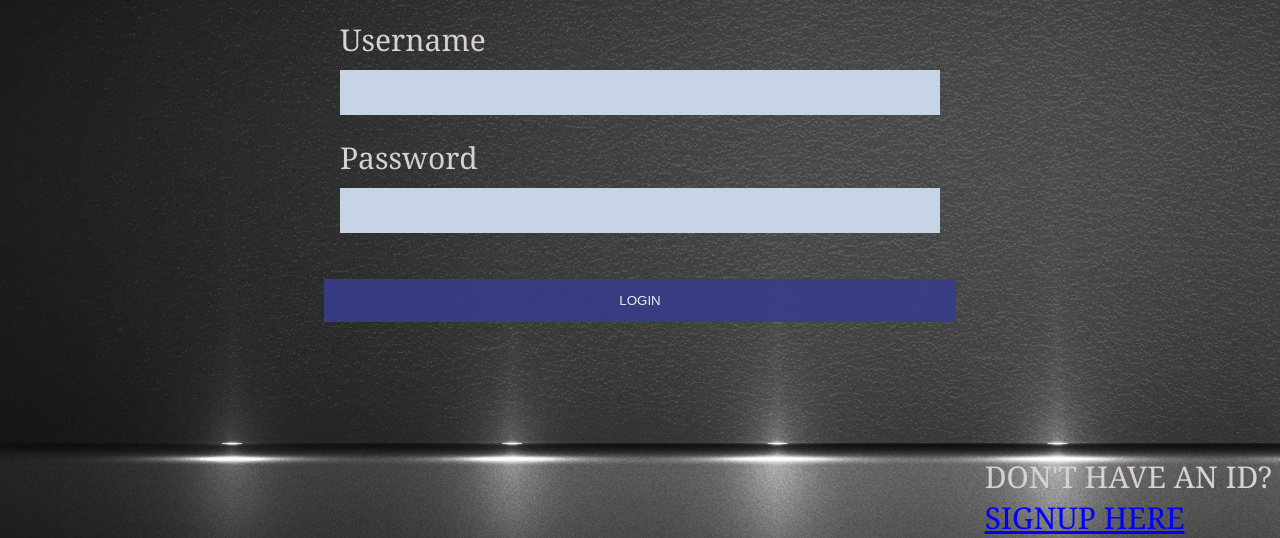
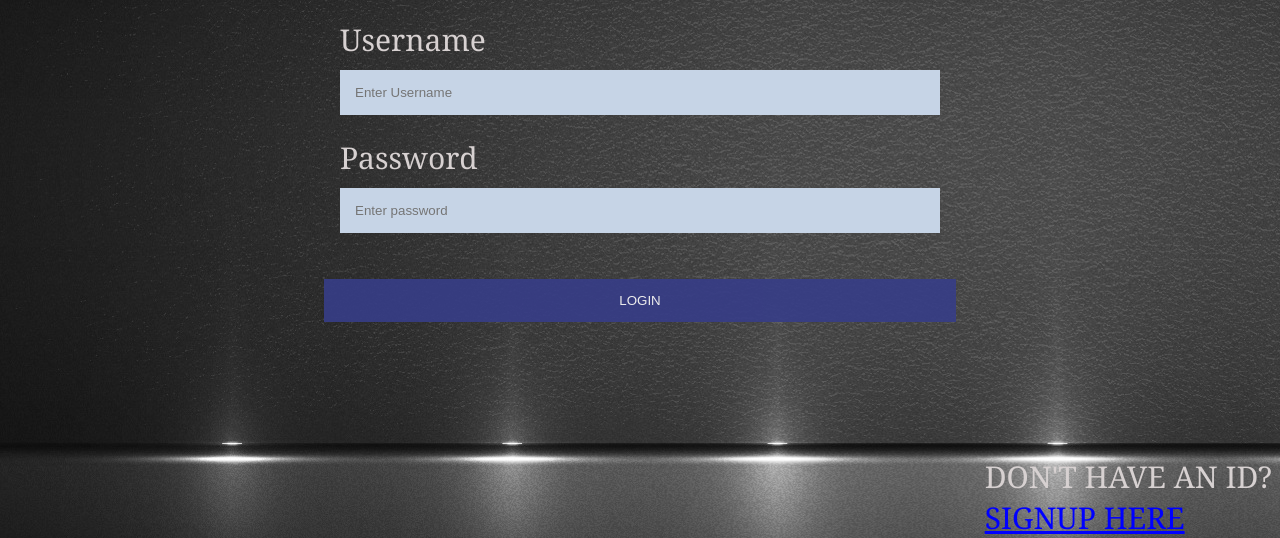
Before and after one commit to Prince164/ktj_cybertron1609, a plain HTML site: page docs/index.html in a window 1280 px wide. Shown: the part 368-906 px from the top of the page. Drawn offline with Linux system fonts and the light colour scheme.

Commit message:
update index.html

```diff
--- a/docs/index.html
+++ b/docs/index.html
@@ -70,9 +70,9 @@ button:hover {
         <h1 align="center"> LOGIN TO YOUR ACCOUNT</h1>
         <form>
             <label for="uname">Username</label>
-            <input type="text" name="Username" id="uname" required>
+            <input type="text" name="Username" id="uname" required placeholder="Enter Username">
             <label for="pwd">Password</label>
-            <input type="password" name="password" id="pwd" required>
+            <input type="password" name="password" id="pwd" required placeholder="Enter password">
         </form>
     </div>
     <div class="clearfix">
```
